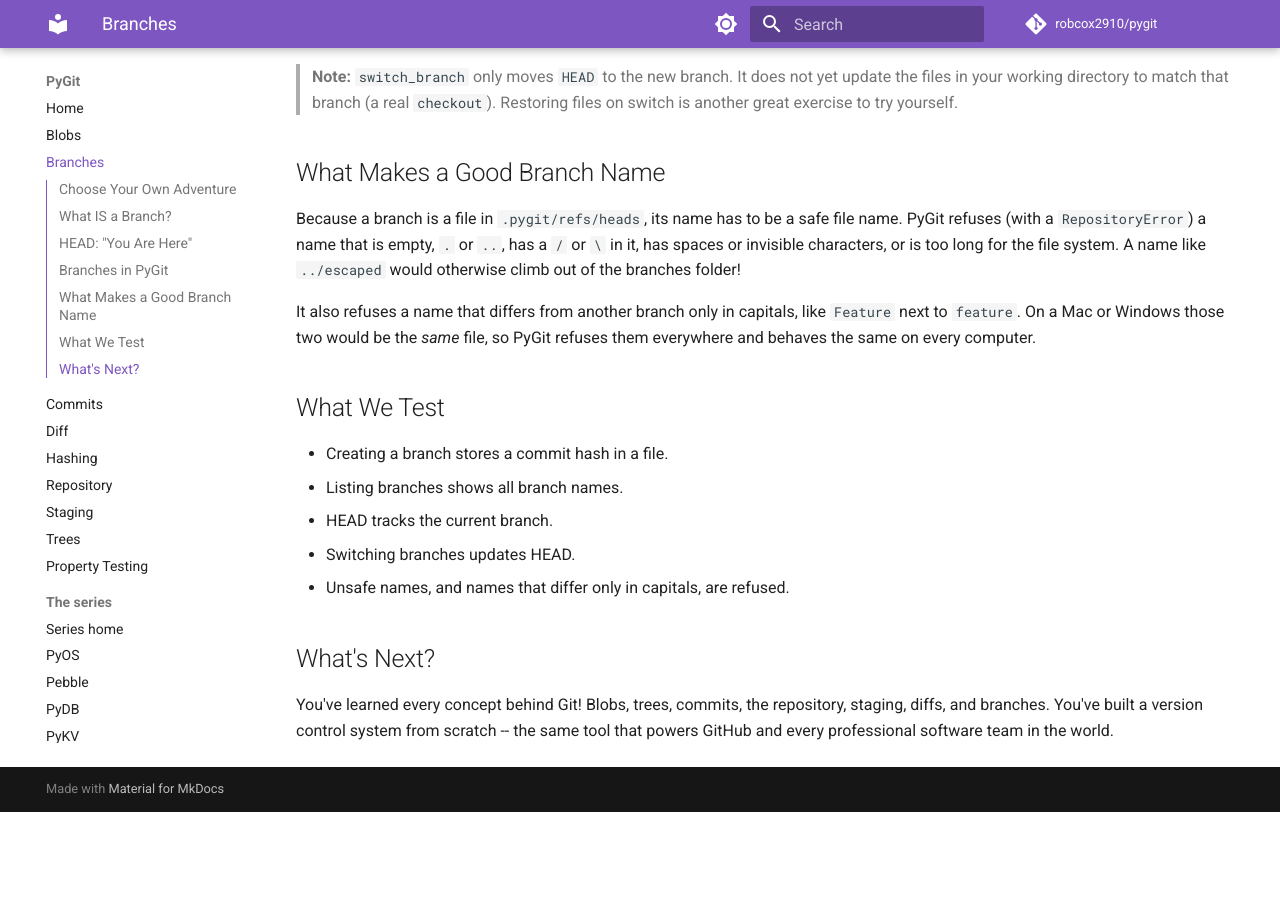
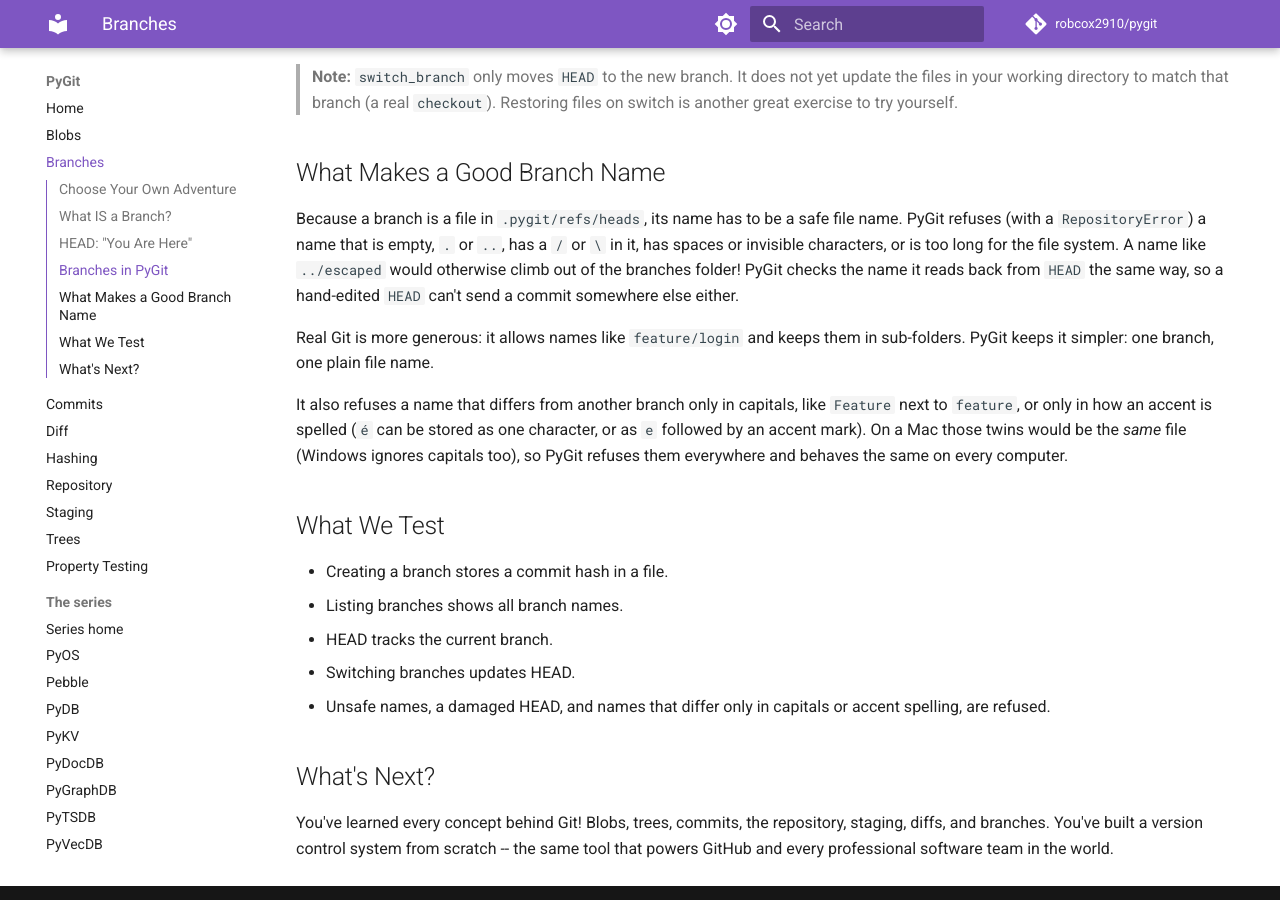
Before and after one commit to robcox2910/pygit, an MkDocs documentation site: the page built from docs/concepts/branches.md, in a window 1280 px wide and 900 px high, scrolled down 1381 px. Built offline with MkDocs 1.6.1 and Material for MkDocs 9.7.7, drawn with Linux system fonts in a browser that asks for light colours; comment, search, counter and statistics services are not loaded; before the commit the page ends 2193 px from its top, so only the background shows below that.

Commit message:
docs: accent-spelling twins, damaged HEAD, and nested names in real Git
Co-Authored-By: Claude Opus 5.5 <noreply@anthropic.com>

```diff
--- a/docs/concepts/branches.md
+++ b/docs/concepts/branches.md
@@ -82,12 +82,20 @@ Because a branch is a file in `.pygit/refs/heads`, its name has to be a
 safe file name. PyGit refuses (with a `RepositoryError`) a name that is
 empty, `.` or `..`, has a `/` or `\` in it, has spaces or invisible
 characters, or is too long for the file system. A name like
-`../escaped` would otherwise climb out of the branches folder!
+`../escaped` would otherwise climb out of the branches folder! PyGit
+checks the name it reads back from `HEAD` the same way, so a hand-edited
+`HEAD` can't send a commit somewhere else either.
+
+Real Git is more generous: it allows names like `feature/login` and
+keeps them in sub-folders. PyGit keeps it simpler: one branch, one
+plain file name.
 
 It also refuses a name that differs from another branch only in
-capitals, like `Feature` next to `feature`. On a Mac or Windows those
-two would be the *same* file, so PyGit refuses them everywhere and
-behaves the same on every computer.
+capitals, like `Feature` next to `feature`, or only in how an accent is
+spelled (`é` can be stored as one character, or as `e` followed by an
+accent mark). On a Mac those twins would be the *same* file (Windows
+ignores capitals too), so PyGit refuses them everywhere and behaves the
+same on every computer.
 
 ## What We Test
 
@@ -95,7 +103,8 @@ behaves the same on every computer.
 - Listing branches shows all branch names.
 - HEAD tracks the current branch.
 - Switching branches updates HEAD.
-- Unsafe names, and names that differ only in capitals, are refused.
+- Unsafe names, a damaged HEAD, and names that differ only in capitals
+  or accent spelling, are refused.
 
 ## What's Next?
 
```
Also changed, not shown: docs/property-testing.md (+3 -2 lines).
